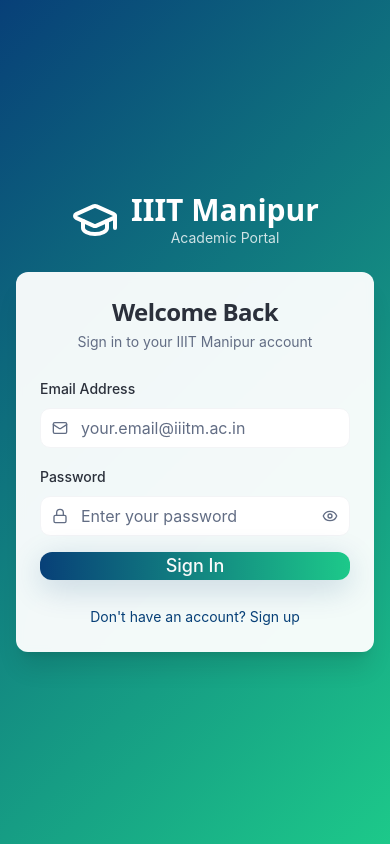
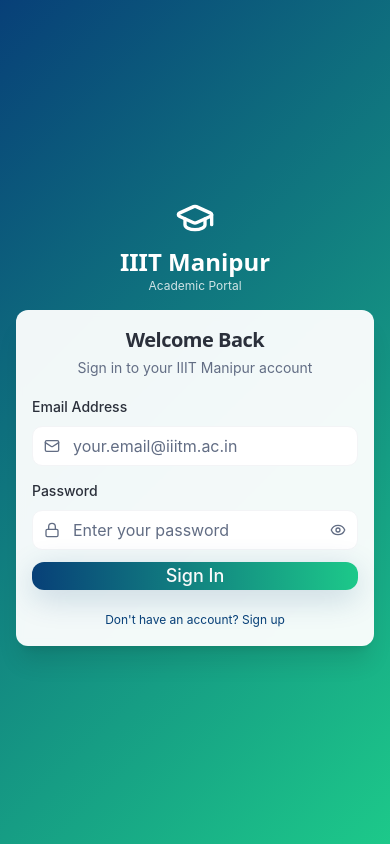
Before and after one commit to sameerreddy5/manipur-nexus, a React (Vite) app: page /auth in a window 390 px wide. Built offline with nearby package versions, Linux system fonts and the light colour scheme.

Commit message:
Make pages responsive
Make all pages responsive by applying Tailwind CSS classes for better adaptability across different screen sizes.

```diff
--- a/src/pages/Auth.tsx
+++ b/src/pages/Auth.tsx
@@ -104,33 +104,33 @@ export const AuthPage = () => {
   };
 
   return (
-    <div className="min-h-screen flex items-center justify-center bg-gradient-hero p-4">
-      <div className="w-full max-w-md space-y-6 animate-slide-up">
+    <div className="min-h-screen flex items-center justify-center bg-gradient-hero px-4 py-6 sm:px-6 lg:px-8">
+      <div className="w-full max-w-sm sm:max-w-md lg:max-w-lg space-y-4 sm:space-y-6 animate-slide-up">
         {/* IIIT Manipur Branding */}
-        <div className="text-center space-y-4">
-          <div className="flex items-center justify-center space-x-3">
-            <GraduationCap className="h-12 w-12 text-white" />
+        <div className="text-center space-y-2 sm:space-y-4">
+          <div className="flex flex-col sm:flex-row items-center justify-center space-y-2 sm:space-y-0 sm:space-x-3">
+            <GraduationCap className="h-10 w-10 sm:h-12 sm:w-12 text-white" />
             <div>
-              <h1 className="text-3xl font-heading font-bold text-white">IIIT Manipur</h1>
-              <p className="text-white/80 text-sm">Academic Portal</p>
+              <h1 className="text-2xl sm:text-3xl font-heading font-bold text-white">IIIT Manipur</h1>
+              <p className="text-white/80 text-xs sm:text-sm">Academic Portal</p>
             </div>
           </div>
         </div>
 
         <Card className="academic-card border-0 shadow-xl backdrop-blur-sm bg-white/95">
-          <CardHeader className="space-y-1 text-center">
-            <CardTitle className="text-2xl font-heading">
+          <CardHeader className="space-y-1 text-center px-4 sm:px-6 py-4 sm:py-6">
+            <CardTitle className="text-xl sm:text-2xl font-heading">
               {mode === "login" ? "Welcome Back" : "Create Account"}
             </CardTitle>
-            <CardDescription>
+            <CardDescription className="text-sm sm:text-base">
               {mode === "login"
                 ? "Sign in to your IIIT Manipur account"
                 : "Join the IIIT Manipur community"
               }
             </CardDescription>
           </CardHeader>
-          <CardContent>
-            <form onSubmit={handleSubmit} className="space-y-4">
+          <CardContent className="px-4 sm:px-6 pb-4 sm:pb-6">
+            <form onSubmit={handleSubmit} className="space-y-3 sm:space-y-4">
               {error && (
                 <Alert variant="destructive" className="animate-fade-in">
                   <AlertDescription>{error}</AlertDescription>
@@ -272,14 +272,14 @@ export const AuthPage = () => {
               </Button>
             </form>
 
-            <div className="mt-6 text-center">
+            <div className="mt-4 sm:mt-6 text-center">
               <button
                 type="button"
                 onClick={() => {
                   setMode(mode === "login" ? "signup" : "login");
                   setError("");
                 }}
-                className="text-sm text-primary hover:underline"
+                className="text-xs sm:text-sm text-primary hover:underline transition-colors"
               >
                 {mode === "login"
                   ? "Don't have an account? Sign up"
```
